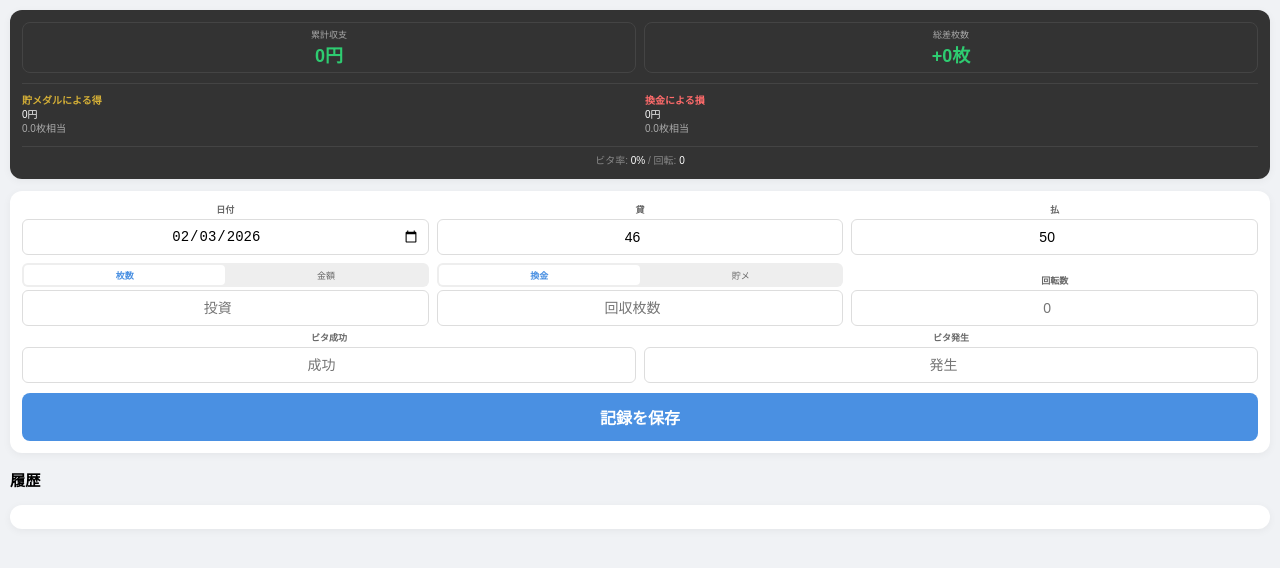
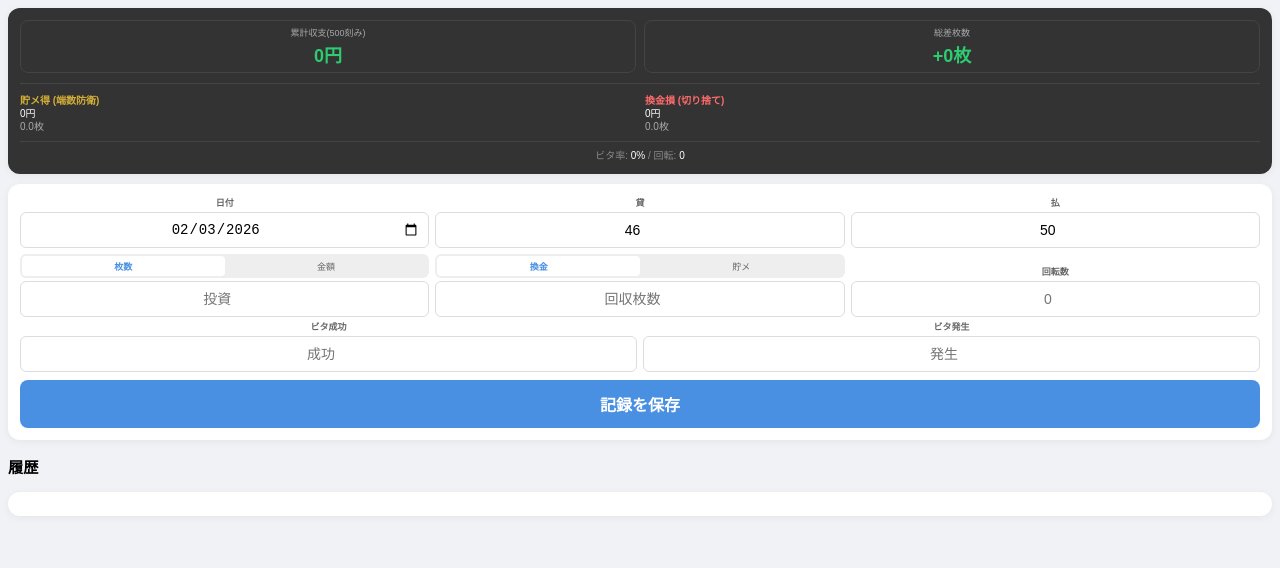
Before and after one commit to hautedisk/umineko-, a plain HTML site: page index.html in a window 1280 px wide. Both pictures are taken after a click on the button "記録を保存". Drawn offline with Linux system fonts and the light colour scheme.

Commit message:
Update index.html

```diff
--- a/index.html
+++ b/index.html
@@ -3,33 +3,33 @@
 <head>
   <meta charset="UTF-8">
   <meta name="viewport" content="width=device-width, initial-scale=1.0, maximum-scale=1.0, user-scalable=no">
-  <title>うみねこ2 収支・損得管理Pro</title>
+  <title>うみねこ2 収支・損得管理</title>
   <style>
     :root { --p: #4a90e2; --s: #2ecc71; --d: #e74c3c; --bg: #f0f2f5; --gold: #d4af37; }
-    body { font-family: sans-serif; padding: 10px; background: var(--bg); margin: 0; font-size: 13px; }
-    .card { background: white; padding: 12px; border-radius: 12px; box-shadow: 0 2px 8px rgba(0,0,0,0.05); margin-bottom: 12px; }
+    body { font-family: sans-serif; padding: 8px; background: var(--bg); margin: 0; font-size: 13px; }
+    .card { background: white; padding: 12px; border-radius: 12px; box-shadow: 0 2px 8px rgba(0,0,0,0.05); margin-bottom: 10px; }
 
-    /* 合計表示の強化 */
+    /* 合計表示 */
     #total { background: #333; color: white; text-align: center; padding: 12px; }
     .total-grid { display: grid; grid-template-columns: 1fr 1fr; gap: 8px; }
     .total-box { display: flex; flex-direction: column; border: 1px solid #444; padding: 5px; border-radius: 8px; }
-    .total-label { font-size: 9px; color: #aaa; }
+    .total-label { font-size: 9px; color: #aaa; margin-bottom: 2px; }
     .total-val { font-size: 18px; font-weight: bold; }
 
     /* 損得エリア */
     .benefit-area { border-top: 1px solid #444; margin-top: 10px; padding-top: 10px; text-align: left; display: grid; grid-template-columns: 1fr 1fr; gap: 10px; }
-    .b-item { font-size: 10px; line-height: 1.4; }
+    .b-item { font-size: 10px; line-height: 1.3; }
     .t-gold { color: var(--gold); font-weight: bold; }
     .t-red { color: #ff6b6b; font-weight: bold; }
 
     /* 入力エリア */
-    .grid { display: grid; grid-template-columns: 1fr 1fr 1fr; gap: 8px; margin-bottom: 10px; }
+    .grid { display: grid; grid-template-columns: 1fr 1fr 1fr; gap: 6px; margin-bottom: 8px; }
     .item { display: flex; flex-direction: column; justify-content: flex-end; }
     label { font-size: 9px; color: #666; font-weight: bold; margin-bottom: 3px; text-align: center; }
     input { padding: 8px; border: 1px solid #ddd; border-radius: 6px; font-size: 14px; width: 100%; box-sizing: border-box; text-align: center; height: 36px; }
 
     .toggle-group { display: flex; background: #eee; border-radius: 6px; padding: 2px; margin-bottom: 3px; height: 20px; }
-    .toggle-btn { flex: 1; border: none; background: none; font-size: 9px; padding: 2px; border-radius: 4px; cursor: pointer; color: #666; height: 100%; }
+    .toggle-btn { flex: 1; border: none; background: none; font-size: 9px; cursor: pointer; color: #666; height: 100%; border-radius: 4px; }
     .toggle-btn.active { background: white; color: var(--p); font-weight: bold; }
 
     button.main-btn { width: 100%; padding: 12px; font-size: 16px; font-weight: bold; border: none; border-radius: 8px; background: var(--p); color: white; cursor: pointer; }
@@ -40,7 +40,7 @@
     .val { font-weight: bold; font-size: 14px; }
     .plus { color: var(--s); }
     .minus { color: var(--d); }
-    .tag { font-size: 8px; padding: 1px 3px; border-radius: 3px; margin-left: 3px; color: white; vertical-align: middle; }
+    .tag { font-size: 8px; padding: 1px 3px; border-radius: 3px; margin-left: 3px; color: white; }
     .tag-save { background: var(--gold); }
     .tag-cash { background: #888; }
   </style>
@@ -50,7 +50,7 @@
 <div id="total" class="card">
   <div class="total-grid">
     <div class="total-box">
-      <span class="total-label">累計収支</span>
+      <span class="total-label">累計収支(500刻み)</span>
       <span id="totalYen" class="total-val">---円</span>
     </div>
     <div class="total-box">
@@ -61,18 +61,18 @@
 
   <div class="benefit-area">
     <div class="b-item">
-      <div class="t-gold">貯メダルによる得　</div>
+      <div class="t-gold">貯メ得 (端数防衛)</div>
       <div id="saveYen">0円</div>
-      <div id="saveCoin" style="color:#aaa">0.0枚相当</div>
+      <div id="saveCoin" style="color:#aaa">0.0枚</div>
     </div>
     <div class="b-item">
-      <div class="t-red">換金による損 </div>
+      <div class="t-red">換金損 (切り捨て)</div>
       <div id="lostYen">0円</div>
-      <div id="lostCoin" style="color:#aaa">0.0枚相当</div>
+      <div id="lostCoin" style="color:#aaa">0.0枚</div>
     </div>
   </div>
 
-  <div style="font-size:10px; color:#888; margin-top:10px; border-top:1px solid #444; padding-top:5px;">
+  <div style="font-size:10px; color:#888; margin-top:8px; border-top:1px solid #444; padding-top:5px;">
     ビタ率: <span id="totalVita" style="color:#fff">--%</span> / 回転: <span id="totalSpins" style="color:#fff">--</span>
   </div>
 </div>
@@ -113,7 +113,7 @@
 <div class="card" id="logList"></div>
 
 <script>
-  let data = JSON.parse(localStorage.getItem("umi_v9") || "[]");
+  let data = JSON.parse(localStorage.getItem("umi_v10") || "[]");
   let inM = 'C', outM = 'CASH';
 
   document.getElementById("date").value = new Date().toISOString().split("T")[0];
@@ -135,11 +135,11 @@
     let outY = 0, saveB = 0, lostB = 0;
 
     if (outM === 'SAVE') {
-      outY = rawY;
-      saveB = rawY - (Math.floor(rawY / 500) * 500); // 貯メによって守った端数
+      outY = rawY; // 貯メダルは満額評価
+      saveB = rawY - (Math.floor(rawY / 500) * 500);
     } else {
-      outY = Math.floor(rawY / 500) * 500;
-      lostB = rawY - outY; // 換金によって捨てた端数
+      outY = Math.floor(rawY / 500) * 500; // 換金は500円切り捨て
+      lostB = rawY - outY;
     }
 
     const rec = {
@@ -154,8 +154,8 @@
     if (id) { const i = data.findIndex(x => x.id === Number(id)); data[i] = rec; }
     else { data.push(rec); }
 
-    localStorage.setItem("umi_v9", JSON.stringify(data));
-    location.reload(); // リセットを確実にするため
+    localStorage.setItem("umi_v10", JSON.stringify(data));
+    location.reload();
   }
 
   function edit(id) {
@@ -175,17 +175,17 @@
     window.scrollTo(0,0);
   }
 
-  function remove(id) { if(confirm("消去？")) { data = data.filter(x => x.id !== id); localStorage.setItem("umi_v9", JSON.stringify(data)); render(); } }
+  function remove(id) { if(confirm("消去？")) { data = data.filter(x => x.id !== id); localStorage.setItem("umi_v10", JSON.stringify(data)); render(); } }
 
   function render() {
     const list = document.getElementById("logList");
     list.innerHTML = "";
-    let tY = 0, tC = 0, tSp = 0, tA = 0, tS = 0, tSaveY = 0, tLostY = 0;
+    let tY_raw = 0, tC = 0, tSp = 0, tA = 0, tS = 0, tSaveY = 0, tLostY = 0;
 
     data.sort((a,b) => new Date(b.date) - new Date(a.date)).forEach(x => {
       const dY = x.outY - x.inY;
       const dC = x.outC - x.inC;
-      tY += dY; tC += dC; tSp += x.spins; tA += x.vA; tS += x.vS;
+      tY_raw += dY; tC += dC; tSp += x.spins; tA += x.vA; tS += x.vS;
       tSaveY += (x.saveB || 0); tLostY += (x.lostB || 0);
 
       const rate = x.vA > 0 ? ((x.vS / x.vA) * 100).toFixed(1) : "0.0";
@@ -208,16 +208,19 @@
         </div>`;
     });
 
-    document.getElementById("totalYen").innerText = Math.round(tY).toLocaleString() + "円";
-    document.getElementById("totalYen").className = "total-val " + (tY >= 0 ? "plus" : "minus");
+    // 累計収支を500円単位で切り捨て表示（財布の中身ベース）
+    const tY_final = Math.floor(tY_raw / 500) * 500;
+    document.getElementById("totalYen").innerText = tY_final.toLocaleString() + "円";
+    document.getElementById("totalYen").className = "total-val " + (tY_final >= 0 ? "plus" : "minus");
+
     document.getElementById("totalCoins").innerText = (tC >= 0 ? "+" : "") + Math.round(tC).toLocaleString() + "枚";
     document.getElementById("totalCoins").className = "total-val " + (tC >= 0 ? "plus" : "minus");
 
-    // 損得表示
+    // 損得（端数）は刻まず詳細に
     document.getElementById("saveYen").innerText = Math.round(tSaveY).toLocaleString() + "円";
-    document.getElementById("saveCoin").innerText = (tSaveY / (data[0]?.pay || 50)).toFixed(1) + "枚相当";
+    document.getElementById("saveCoin").innerText = (tSaveY / (data[0]?.pay || 50)).toFixed(1) + "枚";
     document.getElementById("lostYen").innerText = Math.round(tLostY).toLocaleString() + "円";
-    document.getElementById("lostCoin").innerText = (tLostY / (data[0]?.pay || 50)).toFixed(1) + "枚相当";
+    document.getElementById("lostCoin").innerText = (tLostY / (data[0]?.pay || 50)).toFixed(1) + "枚";
 
     document.getElementById("totalSpins").innerText = tSp.toLocaleString();
     document.getElementById("totalVita").innerText = (tA > 0 ? (tS/tA*100).toFixed(1) : 0) + "%";
```
